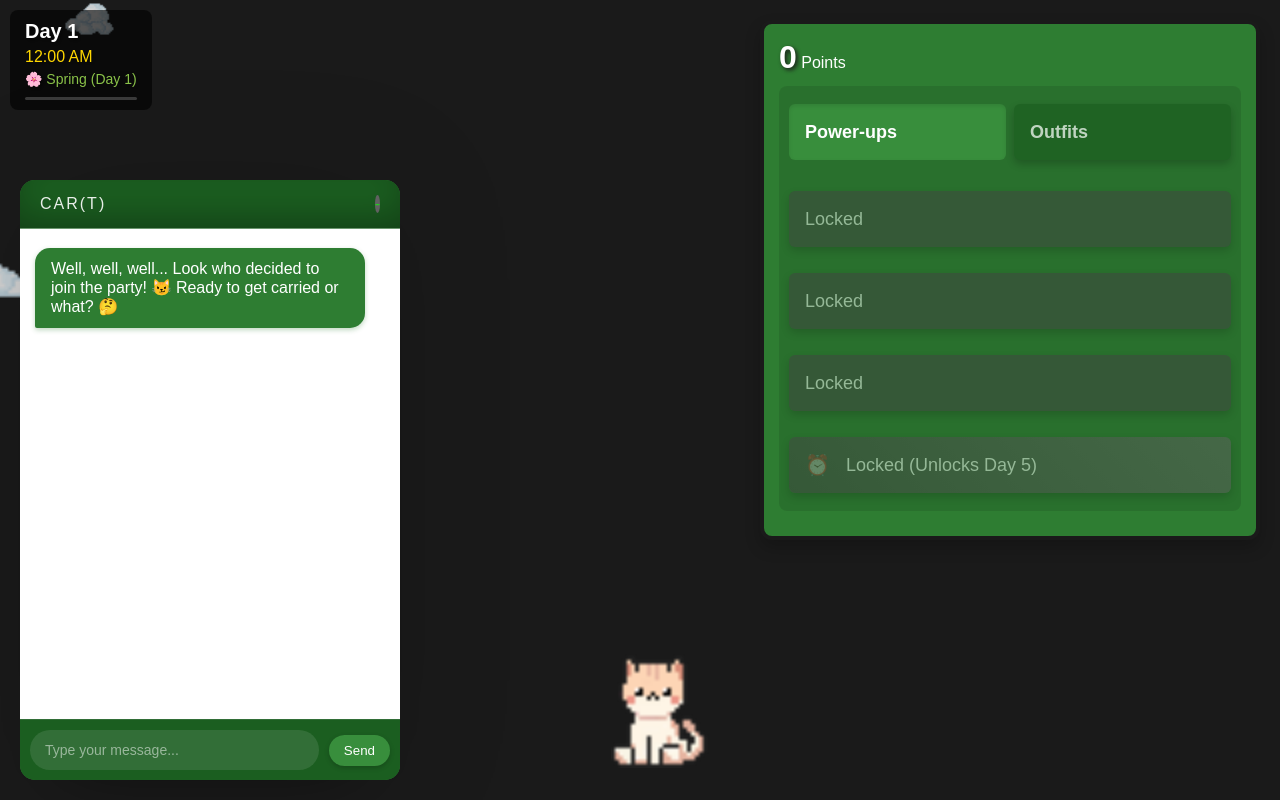
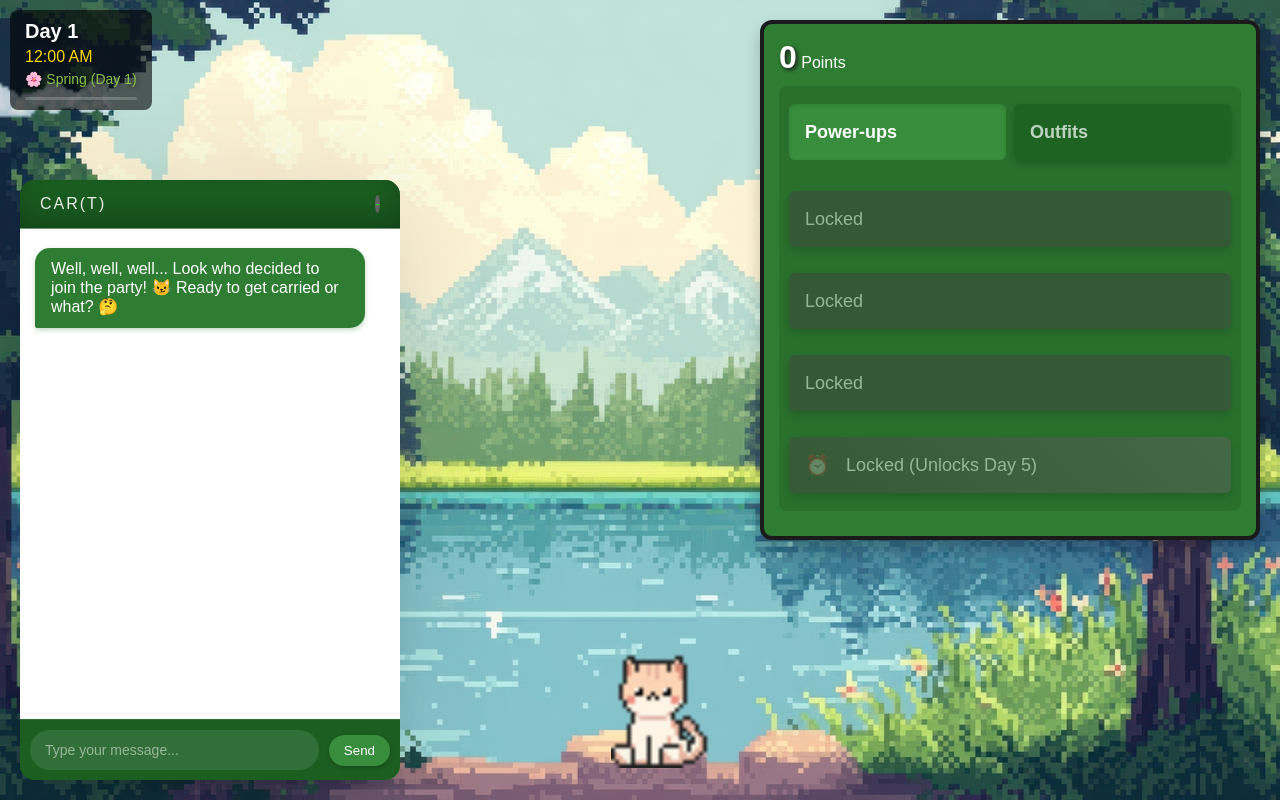
Before and after one commit to D-OJIER/Cat-, a plain HTML site: page index.html in a window 1280 px wide. Drawn offline with Linux system fonts and the light colour scheme.

Commit message:
added background

```diff
--- a/script.js
+++ b/script.js
@@ -192,18 +192,16 @@ class CloudGenerator {
         cloud.src = `components/${this.currentSeason}/2.${cloudNumber}.png`;
         cloud.classList.add('cloud');
 
-        // Random vertical position
-        cloud.style.top = `${Math.random() * 60}vh`;
+        // Update vertical position to stay in upper area
+        cloud.style.top = `${Math.random() * 20}vh`; // Random position between 0-20% of viewport height
 
-        // Random direction
+        // Rest of existing cloud generation code...
         const direction = Math.random() < 0.5 ? 1 : -1;
         cloud.style.left = direction === 1 ? '100vw' : '-100px';
 
-        // Random size between 60% and 100% of base size
         const size = this.baseCloudSize * (0.6 + Math.random() * 0.4);
         cloud.style.width = `${size}px`;
 
-        // Random duration
         const duration = (Math.random() * (this.maxDuration - this.minDuration) + this.minDuration) * 1000;
         cloud.style.animation = `moveCloud${direction > 0 ? 'Left' : 'Right'} ${duration}ms linear`;
 
--- a/styles.css
+++ b/styles.css
@@ -13,6 +13,8 @@ body {
   width: 100%;
   box-sizing: border-box;
   padding: 20px;
+  background-image: url("components/bg/lake.jpg");
+  background-size: contain;
 }
 
 body:active,
@@ -291,6 +293,7 @@ canvas {
   height: auto;
   z-index: -1;
   transform: scale(0.8);  /* Additional size reduction with transform */
+  top: 10vh !important; /* Force clouds to stay in upper area */
 }
 
 @keyframes moveCloudLeft {
@@ -909,7 +912,7 @@ canvas {
     justify-content: center;
     align-items: center;
     z-index: 9999;
-    opacity: 1;
+   -opa1city: 1;
     transition: opacity 1s ease-out;
     color: white;
     gap: 20px;
```
Also changed, not shown: components/bg/autumn.jpg (added), components/bg/beach.jpg (added), components/bg/flowerland.jpg (added), components/bg/grass.jpg (added), components/bg/lake.jpg (added), components/bg/night.jpg (added), components/bg/winter.jpg (added), components/fish1.png, components/fish2.png, components/fish3.png.
